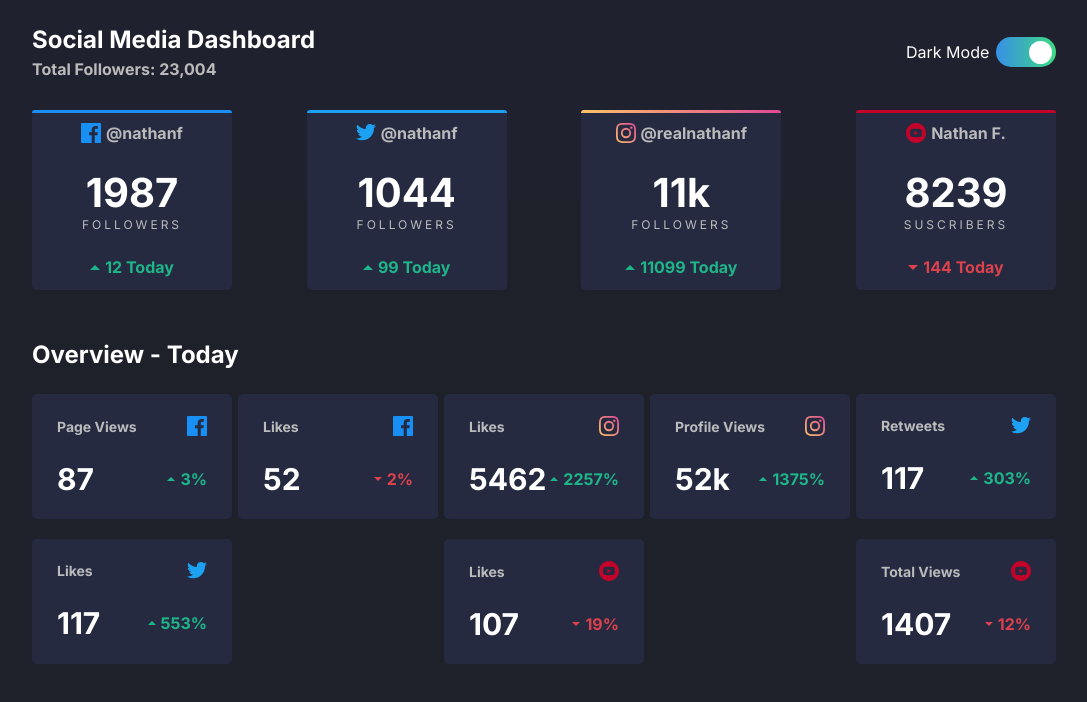
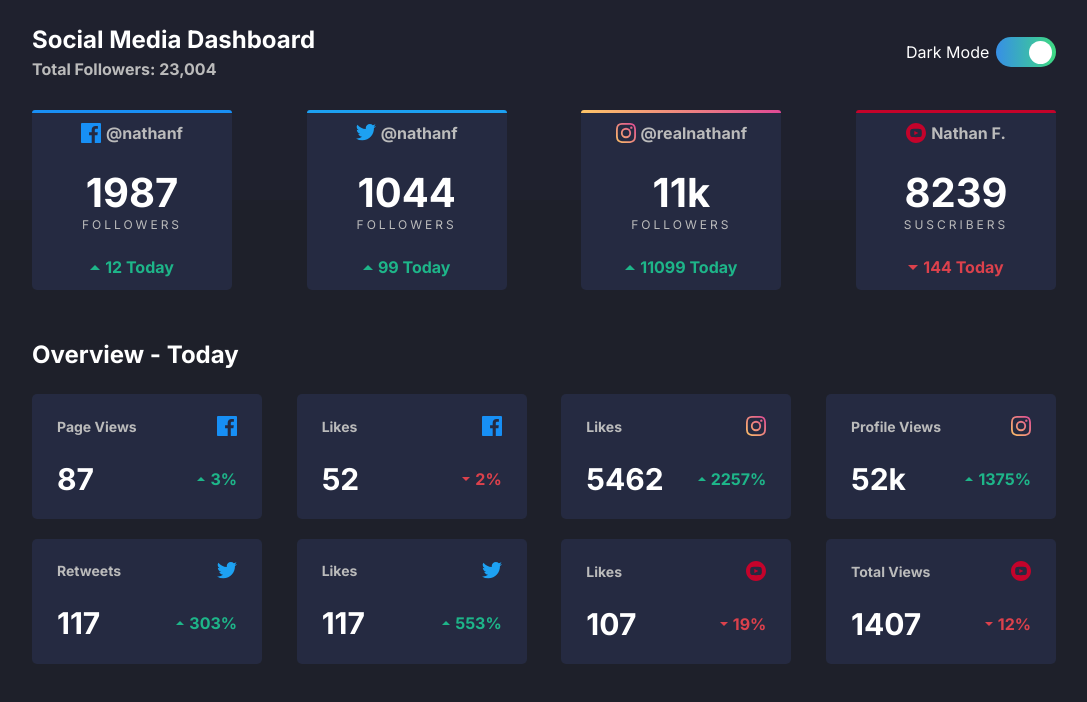
Before and after one commit to AngeloOZ/social-media-frotend-mentor, a plain HTML site: page index.html in a window 1280 px wide. Shown: the whole page, without its empty margins (96-1183 px from the left). Drawn offline with Linux system fonts and the light colour scheme.

Commit message:
Update style.css

```diff
--- a/css/style.css
+++ b/css/style.css
@@ -194,7 +194,7 @@ h2{
 .card-overview{
     font-weight: 700;
     background-color: #252a41;
-    width: 200px;
+    width: 230px;
     height: 125px;
     margin-bottom: 20px;
     border-radius: 5px;
```
